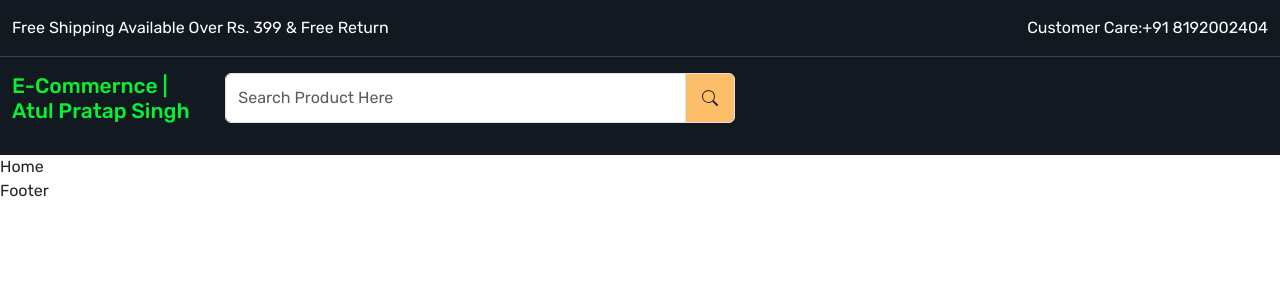
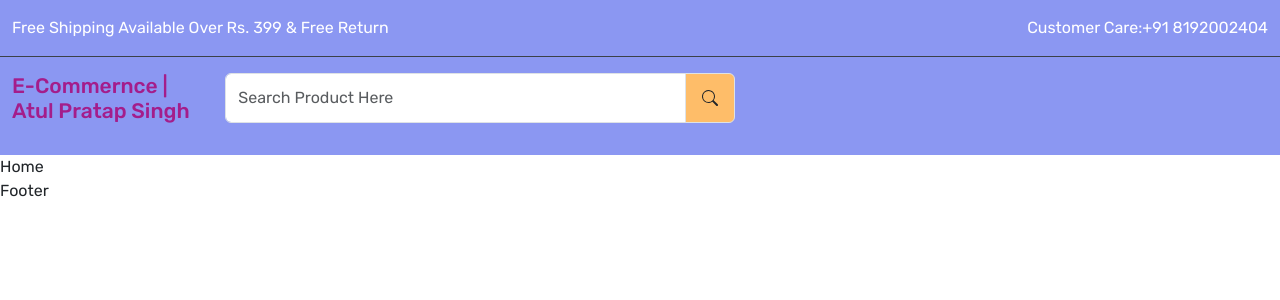
Before and after one commit to thakuratul2/E-Commernce-React-App, a React (Create React App) app: page / in a window 1280 px wide. Shown: the top 300 px of the page. Built offline with nearby package versions, Linux system fonts and the light colour scheme.

Commit message:
Color Update

```diff
--- a/src/App.css
+++ b/src/App.css
@@ -4,7 +4,7 @@
     box-sizing: border-box;
 }
 :root{
-    --color-131921 : #131921;
+    --color-131921 : #8b97f2;
     --color-3b4149: #3b4149;
     --color-febd69: #febd69;
 }
@@ -31,7 +31,7 @@ a{
     font-size: 21px;
 }
 .text-link{
-    color: rgb(8, 241, 50);
+    color: rgb(164, 29, 139);
 }
 .input-group-text{
     background-color:var(--color-febd69);
```
